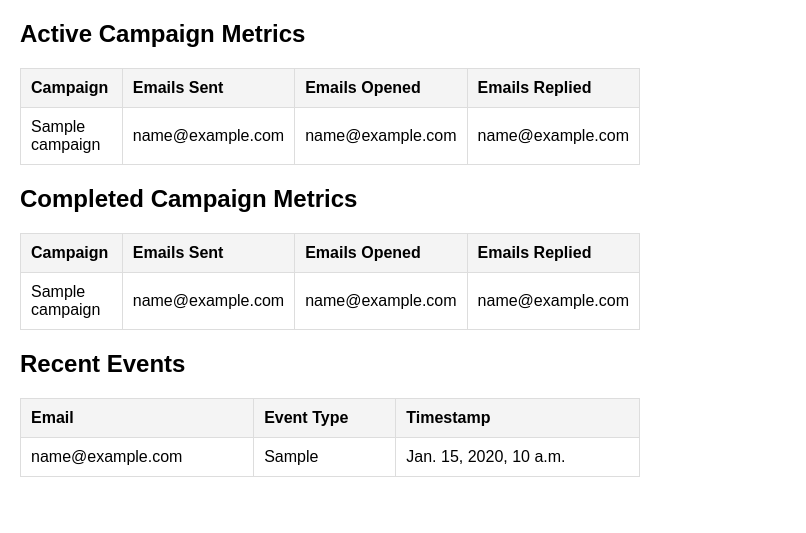
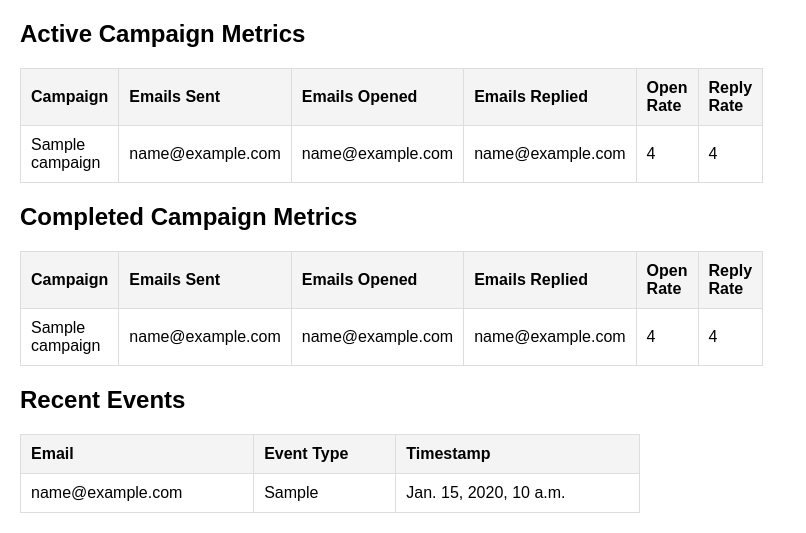
Before and after one commit to kareemadebisi112/marketing, a Django app: template marketing/templates/analytics.html in a window 1280 px wide. Shown: the part 531-1064 px from the top of the page, without its empty margins (0-806 px from the left). Before the commit the page ends 1008 px from the top, so only its background shows below. Run offline with Django 5.2, Linux system fonts and the light colour scheme; tables that the repository leaves empty hold one stand-in row (values such as "Sample post"); the template is opened without the code that fills it: values that come from a table or form of the project are taken from there, most other values are stand-ins (such as "Sample title", 1, 10 or a date in 2020).

```diff
--- a/marketing/admin.py
+++ b/marketing/admin.py
@@ -19,7 +19,7 @@ DAYS_OF_WEEK = [
 @admin.register(EmailObject)
 class EmailObjectAdmin(admin.ModelAdmin):
     list_display = ('subject', 'sent_at', 'status', 'contact', 'opened', 'campaign')
-    list_filter = ('status', 'sent_at', 'opened', 'campaign', ('sent_at', admin.DateFieldListFilter))
+    list_filter = ('status', 'sent_at', 'opened', 'campaign')
     search_fields = ('subject', 'contact__email')
     list_editable = ('campaign',)
 @admin.register(Campaign)
--- a/marketing/templates/analytics.html
+++ b/marketing/templates/analytics.html
@@ -73,8 +73,8 @@
             <th>Emails Sent</th>
             <th>Emails Opened</th>
             <th>Emails Replied</th>
-            <!-- <th>Open Rate</th> -->
-            <!-- <th>Reply Rate</th> -->
+            <th>Open Rate</th>
+            <th>Reply Rate</th>
         </tr>
         {% for campaign in active_campigns %}
         <tr>
@@ -82,8 +82,8 @@
             <td>{{ campaign.emails_sent }}</td>
             <td>{{ campaign.emails_opened }}</td>
             <td>{{ campaign.emails_replied }}</td>
-            <!-- <td>{{ campaign.open_rate }}</td> -->
-            <!-- <td>{{ campaign.reply_rate }}</td> -->
+            <td>{{ campaign.open_rate }}</td>
+            <td>{{ campaign.reply_rate }}</td>
         </tr>
         {% endfor %}
     </table>
@@ -95,8 +95,8 @@
             <th>Emails Sent</th>
             <th>Emails Opened</th>
             <th>Emails Replied</th>
-            <!-- <th>Open Rate</th> -->
-            <!-- <th>Reply Rate</th> -->
+            <th>Open Rate</th>
+            <th>Reply Rate</th>
         </tr>
         {% for campaign in completed_campaigns %}
         <tr>
@@ -104,8 +104,8 @@
             <td>{{ campaign.emails_sent }}</td>
             <td>{{ campaign.emails_opened }}</td>
             <td>{{ campaign.emails_replied }}</td>
-            <!-- <td>{{ campaign.open_rate }}</td> -->
-            <!-- <td>{{ campaign.reply_rate }}</td> -->
+            <td>{{ campaign.open_rate }}</td>
+            <td>{{ campaign.reply_rate }}</td>
         </tr>
         {% endfor %}
     </table>
--- a/marketing/views.py
+++ b/marketing/views.py
@@ -138,10 +138,10 @@ def analytics_view(request):
         emails_sent=Count('emails', filter=Q(emails__status='sent')),
         emails_opened=Count('emails', filter=Q(emails__opened=True)),
         emails_failed=Count('emails', filter=Q(emails__status='failed')),
-        # open_rate=Count('emails', filter=Q(emails__opened=True)) * 100.0 / Count('emails', filter=Q(emails__status='sent')),
+        open_rate=Count('emails', filter=Q(emails__opened=True)) * 100.0 / Count('emails', filter=Q(emails__status='sent')),
         emails_replied=Count('emails', filter=Q(emails__replied=True)),
-        # reply_rate=Count('emails', filter=Q(emails__replied=True)) * 100.0 / Count('emails', filter=Q(emails__status='sent'))
-    ).values('name', 'emails_sent', 'emails_opened', 'emails_failed', 'emails_replied').order_by('-emails_sent')
+        reply_rate=Count('emails', filter=Q(emails__replied=True)) * 100.0 / Count('emails', filter=Q(emails__status='sent'))
+    ).values('name', 'emails_sent', 'emails_opened', 'emails_failed', 'open_rate', 'emails_replied', 'reply_rate').order_by('-emails_sent')
 
     active_campigns = campaign_analytics.filter(status='active')
     completed_campaigns = campaign_analytics.filter(status='completed')
```
